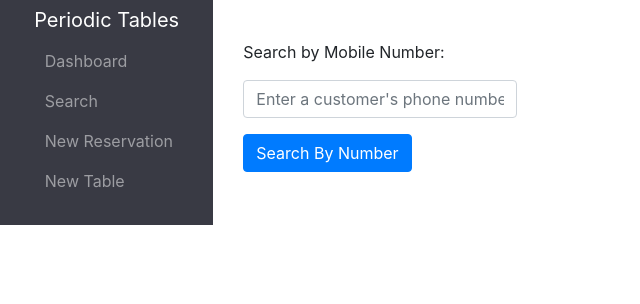
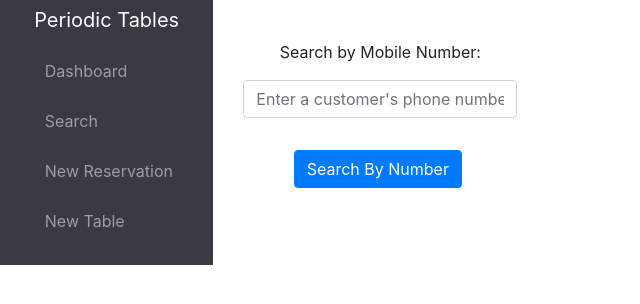
Before and after one commit to yosefmelamed/Restaurant-Reservation-App, a React (Create React App) app in the folder front-end/: page /search in a window 1280 px wide. Shown: the top 304 px of the page, without its empty margins (0-640 px from the left). Built offline with nearby package versions, Linux system fonts and the light colour scheme; no server answers; a web font is replaced by a local one.

Commit message:
hopefully-final

```diff
--- a/front-end/src/layout/Layout.css
+++ b/front-end/src/layout/Layout.css
@@ -1,3 +1,7 @@
+body{
+  text-size-adjust: 100%;
+}
+
 
 .side-bar {
   background-color: #393a44;
@@ -16,9 +20,11 @@ button{
  size: 100px;
 }
 
-.header-line{
-  display: flex;
-  flex-direction: row;
-  justify-content: space-between;
-  margin-bottom: 20px;
+ol{
+  margin-top:10px ;
+  margin-bottom: 30px;
 }
+
+li{
+  margin-top: 10px;
+}
--- a/front-end/src/reservations/erservationList-mobile.js
+++ b/front-end/src/reservations/erservationList-mobile.js
@@ -20,11 +20,12 @@ function MobileList({ reservations }) {
     return newFormatTime;
   }
   return reservations.map((reservation, index) => (
-    <ul
+    <ol
       key={index}
       className="container-fluid d-block justify-content-center d-lg-none"
-      style={{ listStyle: "none" }}
+      style={{ listStyle: "none", textAlign: "center" }}
     >
+      <h5 style={{ textAlign: "center", marginTop: "30px" }}>{index + 1}</h5>
       <li>
         Time:
         {convertTo12Hour(reservation.reservation_time)}
@@ -66,7 +67,15 @@ function MobileList({ reservations }) {
           </>
         )}
       </li>
-    </ul>
+      <hr
+        style={{
+          width: "100%",
+          height: "2px",
+          background: "#393a44",
+          marginTop: "70px",
+        }}
+      ></hr>
+    </ol>
   ));
 }
 
--- a/front-end/src/search/search.js
+++ b/front-end/src/search/search.js
@@ -46,7 +46,7 @@ function Search() {
 
   return (
     <div
-      className="d-flex justify-content-center"
+      className="d-flex  justify-content-center text-center"
       style={{ marginTop: "40px" }}
     >
       <div>
--- a/front-end/src/search/searchForm.js
+++ b/front-end/src/search/searchForm.js
@@ -7,7 +7,7 @@ export default function SearchForm({
     <>
       <form
         id="searchForm"
-        className="container search-form d-flex justify-content-center align-content-center"
+        className="container search-form d-flex flex-column"
       >
         <div className="form-group">
           <fieldset>
@@ -23,7 +23,9 @@ export default function SearchForm({
               onChange={changeHandler}
             ></input>
           </fieldset>
+        </div>
 
+        <div>
           <button
             className="btn btn-primary my-2"
             type="submit"
```
